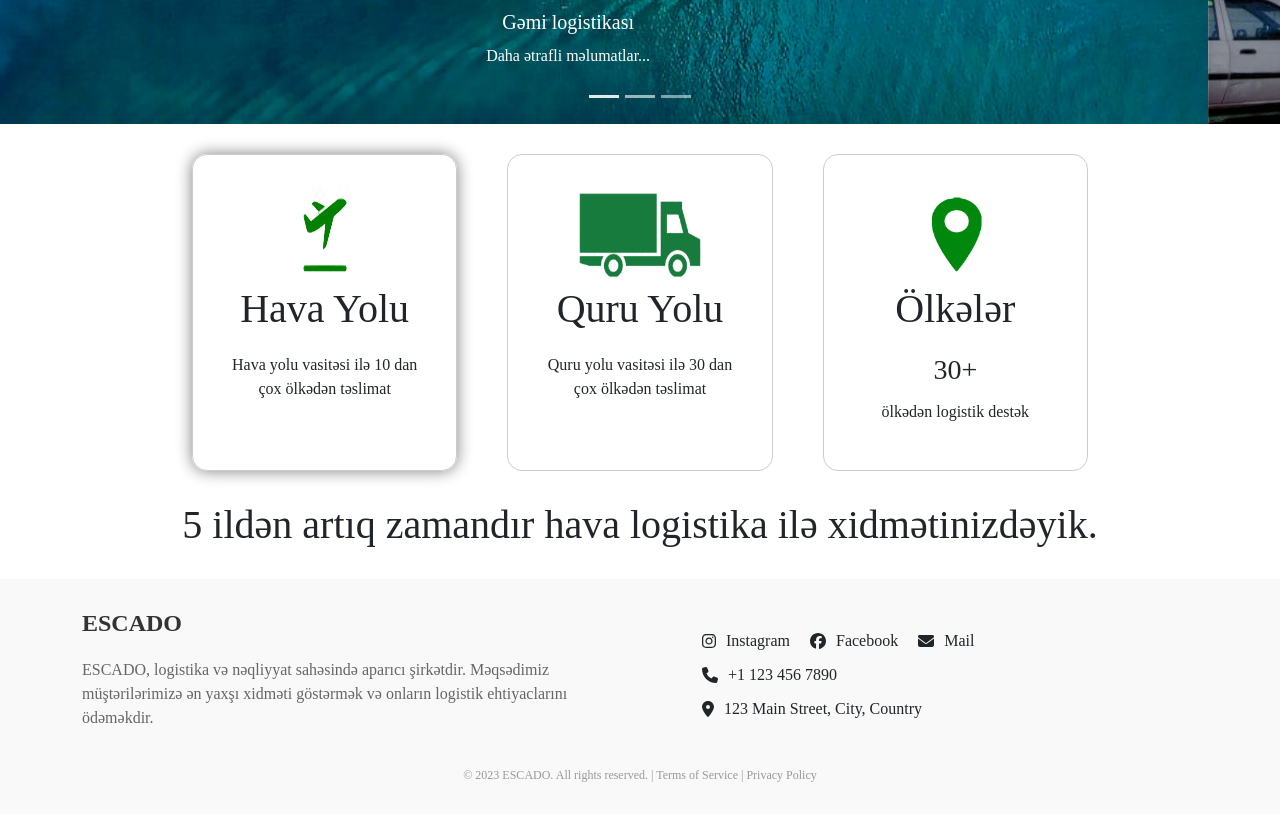
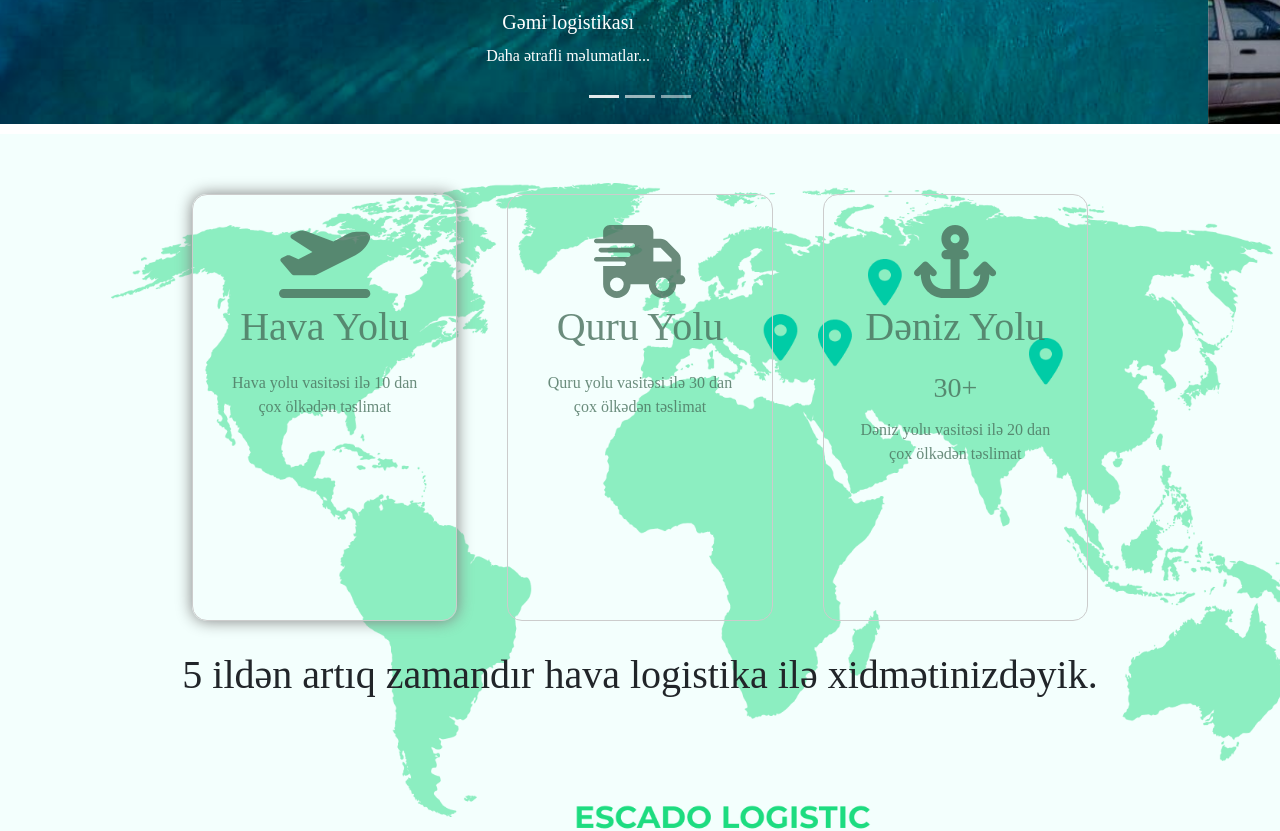
Before and after one commit to RahimCml/escado, a Vue app in the folder front-end/: page / in a window 1280 px wide. Shown: the part 540-1371 px from the top of the page. Built offline with nearby package versions, Linux system fonts and the light colour scheme.

Commit message:
Fix home container

```diff
--- a/front-end/src/views/home.vue
+++ b/front-end/src/views/home.vue
@@ -72,29 +72,28 @@ export default {
     </div>
 
     <div class="home-container">
+      <div class="home-container-card">
         <div class="row">
           <div :class="['col', { active: selectedCol === 1 }]" @click="showInfo(1)">
-          <img src="@/assets/icons/icon-airplane.png" alt="Kamyon Resmi" />
-          <h1>Hava Yolu</h1>
-          <p>Hava yolu vasitəsi ilə 10 dan çox ölkədən təslimat</p>
+            <font-awesome-icon class="icons" :icon="['fas', 'plane-departure']" />
+            <h1 class="texts">Hava Yolu</h1>
+            <p class="texts">Hava yolu vasitəsi ilə 10 dan çox ölkədən təslimat</p>
           </div>
           <div :class="['col', { active: selectedCol === 2 }]" @click="showInfo(2)">
-          <img src="@/assets/icons/icon-truck.png" alt="Location Resmi" />
-          <h1>Quru Yolu</h1>
-          <p>Quru yolu vasitəsi ilə 30 dan çox ölkədən təslimat</p>
+            <font-awesome-icon class="icons" :icon="['fas', 'truck-fast']" />
+            <h1 class="texts">Quru Yolu</h1>
+            <p class="texts">Quru yolu vasitəsi ilə 30 dan çox ölkədən təslimat</p>
 
           </div>
           <div :class="['col', { active: selectedCol === 3 }]" @click="showInfo(3)">
-          <img src="@/assets/icons/icon-location.png" alt="Uçak Resmi" />
-          <h1>Ölkələr</h1>
-          <h3>30+</h3>
-          <p>ölkədən logistik destək</p>
+            <font-awesome-icon class="icons" :icon="['fas', 'anchor']" />
+            <h1 class="texts">Dəniz Yolu</h1>
+            <h3 class="texts">30+</h3>
+            <p class="texts">Dəniz yolu vasitəsi ilə 20 dan çox ölkədən təslimat</p>
           </div>
         </div>
       </div>
-    <!--
-    data from grid
-   -->
+      <div class="home-container-info">
         <div v-if="selectedCol === 1" class="info">
           <h1>5 ildən artıq zamandır hava logistika ilə xidmətinizdəyik. </h1>
         </div>
@@ -104,6 +103,8 @@ export default {
 
         <div v-if="selectedCol === 3" class="info">
           <h1>Location haqqinda</h1>
+        </div>
+      </div>
     </div>
     <FooterComponent />
   </div>
@@ -139,9 +140,17 @@ export default {
 }
 
 .home-container {
+  background-image: url('@/assets/EXP.png');
+  background-size: cover;
+  padding-bottom: 11%;
+
+}
+
+.home-container-card {
   display: flex;
   justify-content: center;
-  margin-top: 30px;
+  margin-top: 10px;
+  padding-top: 60px;
   padding-bottom: 10px;
 }
 
@@ -180,8 +189,13 @@ export default {
 
 }
 
-.text {
-  font-size: 18px;
+.icons {
+  height: 20%;
+  color: #4a715ecf;
+}
+
+.texts {
+  color: #4a715ecf;
 }
 
 .info {
@@ -197,7 +211,21 @@ export default {
   background-color: green;
 } */
 
-@media (max-width: 768px) {
+@media (max-width: 868px) {
+  .home-container {
+    background-image: none;
+  }
+
+  .home-container .row .col {
+    height: 300px;
+    width: 400px;
+    background-image: url('@/assets/EXP.png');
+    background-size: 100% 100%;
+    background-repeat: no-repeat;
+
+
+  }
+
   .carousel-item img {
     max-height: 500px;
     /* 768 piksel genişlikte veya daha küçük ekranlarda yüksekliği 500px yapar */
```
Also changed, not shown: front-end/src/assets/EXP.png (added), front-end/src/assets/world-map.png (added). Lines whose indentation alone changed are shown as unchanged.
